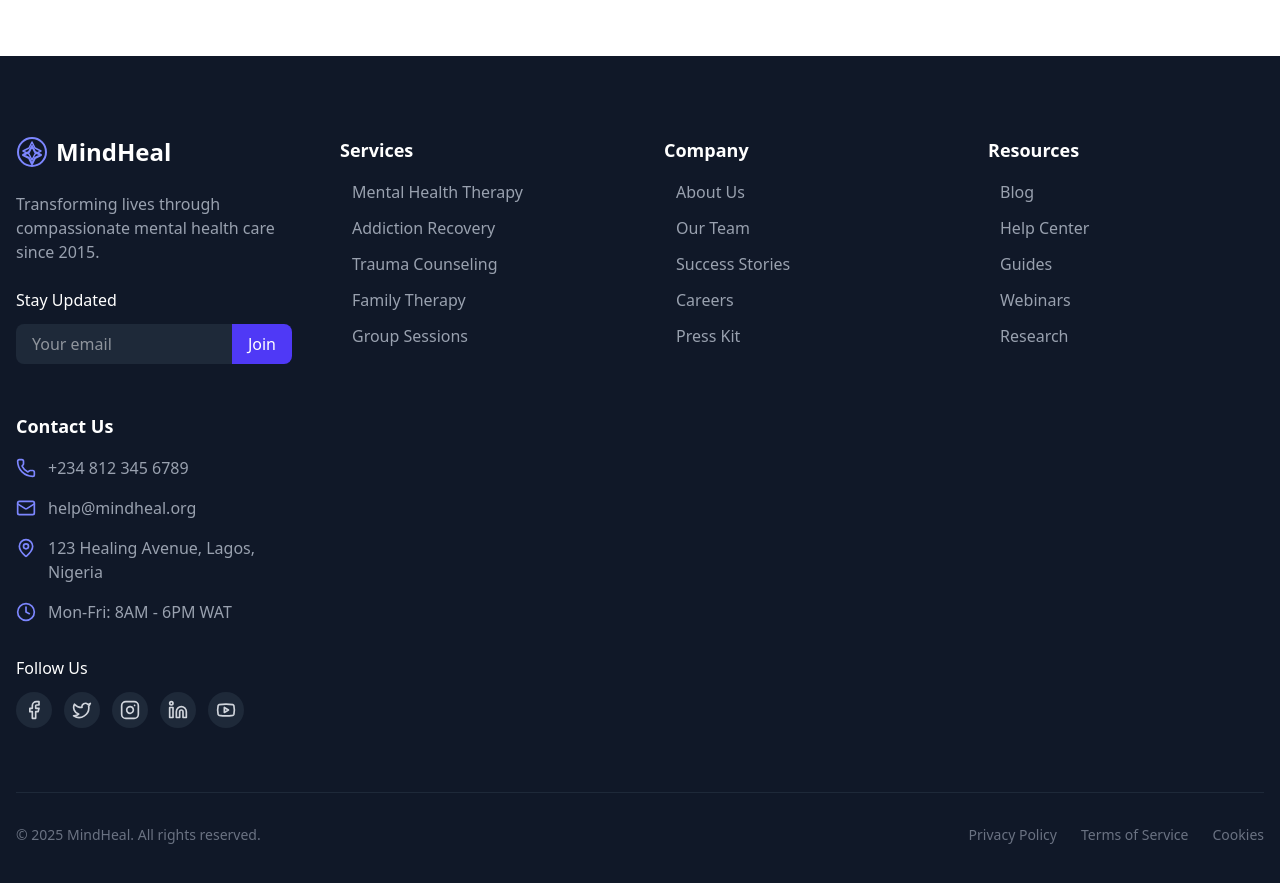
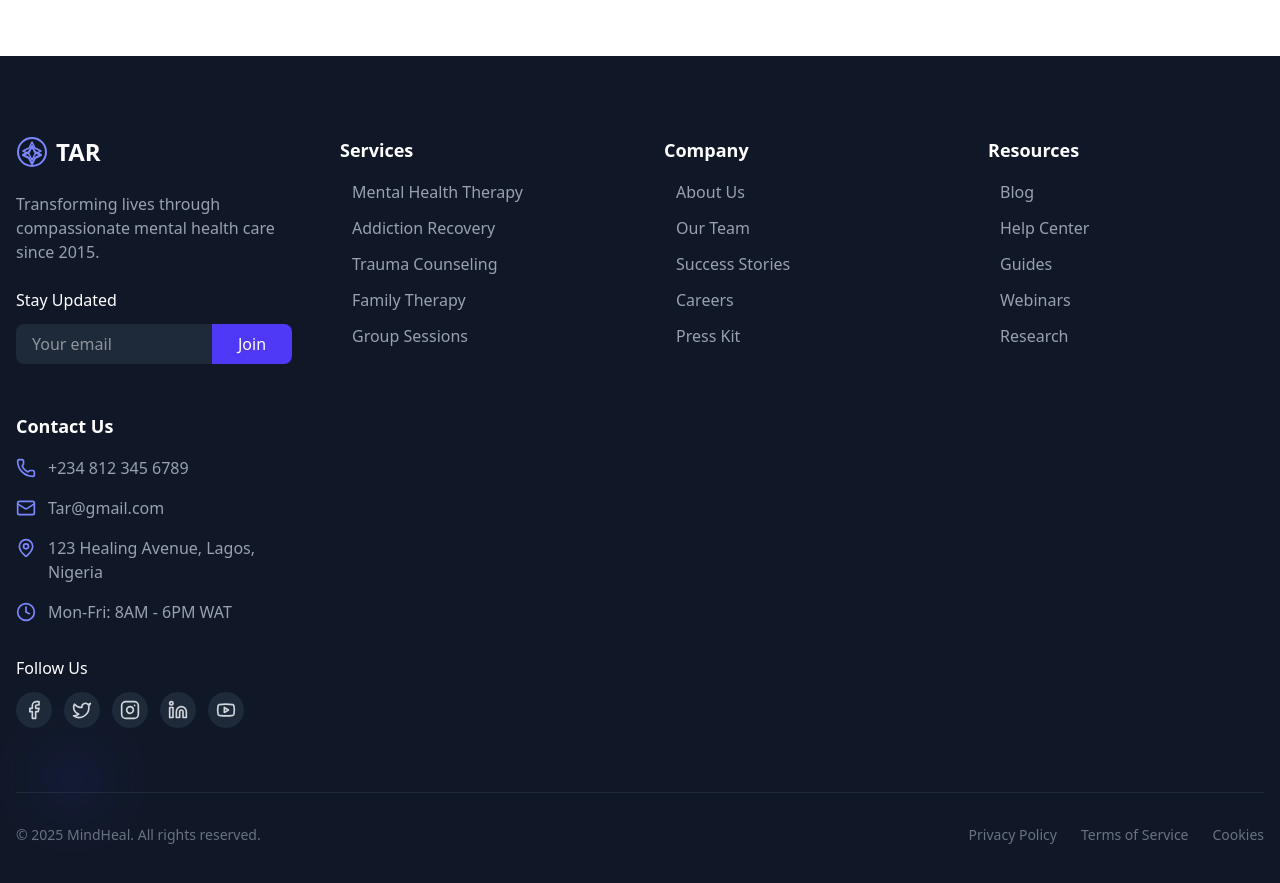
Before and after one commit to Mathvic456/Mind-heal, a React (Vite) app: page / in a window 1280 px wide. Shown: the part 7340-8223 px from the top of the page. Built offline with nearby package versions, Linux system fonts and the light colour scheme.

Commit message:
Final updates.

```diff
--- a/src/components/Contact.jsx
+++ b/src/components/Contact.jsx
@@ -75,7 +75,7 @@ export default function ContactPage() {
                   <div>
                     <h4 className="font-medium dark:text-white">Email</h4>
                     <a href="mailto:contact@mindheal.org" className="text-gray-600 dark:text-gray-300 hover:text-indigo-600 dark:hover:text-indigo-400 transition">
-                      contact@mindheal.org
+                      Tar@gmail.com
                     </a>
                   </div>
                 </div>
--- a/src/components/Footer.jsx
+++ b/src/components/Footer.jsx
@@ -1,5 +1,6 @@
 import { motion } from "framer-motion";
-import { Heart, Facebook, Twitter, Instagram, Linkedin, Youtube, Phone, Mail, MapPin, Clock } from "lucide-react";
+import { useState } from "react";
+import { Heart, Facebook, Twitter, Instagram, Linkedin, Youtube, Phone, Mail, MapPin, Clock, Loader2, X } from "lucide-react";
 
 // Custom Logo Component
 const Logo = ({ className }) => (
@@ -38,45 +39,189 @@ const Logo = ({ className }) => (
   </svg>
 );
 
+// Modal Components
+const GenericModal = ({ title, children, onClose }) => (
+  <motion.div
+    className="fixed inset-0 z-50 flex items-center justify-center bg-black/50 backdrop-blur-sm p-4"
+    initial={{ opacity: 0 }}
+    animate={{ opacity: 1 }}
+    exit={{ opacity: 0 }}
+  >
+    <motion.div
+      className="bg-gray-800 rounded-xl p-6 max-w-md w-full mx-4 relative max-h-[90vh] overflow-y-auto"
+      initial={{ scale: 0.9, y: 20 }}
+      animate={{ scale: 1, y: 0 }}
+      exit={{ scale: 0.9, y: 20 }}
+    >
+      <button
+        onClick={onClose}
+        className="absolute top-4 right-4 p-1 text-gray-400 hover:text-white"
+      >
+        <X className="h-5 w-5" />
+      </button>
+      <h3 className="text-xl font-bold text-white mb-4">{title}</h3>
+      <div className="text-gray-300">
+        {children}
+      </div>
+    </motion.div>
+  </motion.div>
+);
+
+const LoadingModal = () => (
+  <div className="fixed inset-0 z-50 flex items-center justify-center bg-black/50 backdrop-blur-sm">
+    <div className="bg-gray-800 rounded-xl p-8 max-w-xs w-full mx-4 flex flex-col items-center">
+      <Loader2 className="h-8 w-8 text-indigo-400 animate-spin mb-4" />
+      <p className="text-white">Loading content...</p>
+    </div>
+  </div>
+);
+
+const SuccessModal = ({ message, onClose }) => (
+  <div className="fixed inset-0 z-50 flex items-center justify-center bg-black/50 backdrop-blur-sm">
+    <div className="bg-gray-800 rounded-xl p-8 max-w-xs w-full mx-4 flex flex-col items-center">
+      <div className="w-12 h-12 bg-green-500/20 rounded-full flex items-center justify-center mb-4">
+        <svg className="w-6 h-6 text-green-400" fill="none" stroke="currentColor" viewBox="0 0 24 24">
+          <path strokeLinecap="round" strokeLinejoin="round" strokeWidth="2" d="M5 13l4 4L19 7" />
+        </svg>
+      </div>
+      <p className="text-white text-center mb-6">{message}</p>
+      <button
+        onClick={onClose}
+        className="bg-indigo-600 hover:bg-indigo-700 text-white px-6 py-2 rounded-lg transition"
+      >
+        Close
+      </button>
+    </div>
+  </div>
+);
+
+// Modal content components
+const TherapyContent = () => (
+  <div className="space-y-4">
+    <p>Our mental health therapy services provide professional support for various conditions including:</p>
+    <ul className="list-disc pl-5 space-y-2">
+      <li>Anxiety disorders</li>
+      <li>Depression</li>
+      <li>Bipolar disorder</li>
+      <li>PTSD</li>
+      <li>OCD</li>
+    </ul>
+    <p>All sessions are confidential and tailored to your individual needs.</p>
+  </div>
+);
+
+const AboutContent = () => (
+  <div className="space-y-4">
+    <p>Founded in 2015, TAR has been at the forefront of mental health care in Nigeria.</p>
+    <p>Our mission is to provide accessible, compassionate, and professional mental health services to all who need them.</p>
+    <p>We've helped over 5,000 clients achieve better mental wellbeing through our various programs and therapies.</p>
+  </div>
+);
+
+const PrivacyContent = () => (
+  <div className="space-y-4 text-sm">
+    <p>We take your privacy seriously. This policy explains how we collect, use, and protect your personal information.</p>
+    <h4 className="font-semibold text-white mt-4">Information Collection</h4>
+    <p>We collect information you provide when using our services, including contact details and health information necessary for treatment.</p>
+    <h4 className="font-semibold text-white mt-4">Data Security</h4>
+    <p>All client data is encrypted and stored securely in compliance with healthcare regulations.</p>
+  </div>
+);
+
+// Add more content components as needed
+
 export default function Footer() {
+  const [activeModal, setActiveModal] = useState(null);
+  const [isLoading, setIsLoading] = useState(false);
+  const [isSuccess, setIsSuccess] = useState(false);
+  const [email, setEmail] = useState("");
+
+  const openModal = (modalName) => {
+    setActiveModal(modalName);
+    document.body.style.overflow = 'hidden'; // Prevent scrolling when modal is open
+  };
+
+  const closeModal = () => {
+    setActiveModal(null);
+    document.body.style.overflow = 'auto'; // Re-enable scrolling
+  };
+
+  const handleNewsletterSubmit = async (e) => {
+    e.preventDefault();
+    setIsLoading(true);
+
+    // Simulate API call
+    await new Promise(resolve => setTimeout(resolve, 1500));
+
+    setIsLoading(false);
+    setIsSuccess(true);
+    setEmail("");
+  };
+
   const footerLinks = [
     {
       title: "Services",
       links: [
-        { name: "Mental Health Therapy", url: "#" },
-        { name: "Addiction Recovery", url: "#" },
-        { name: "Trauma Counseling", url: "#" },
-        { name: "Family Therapy", url: "#" },
-        { name: "Group Sessions", url: "#" }
+        { name: "Mental Health Therapy", modal: "therapy", content: <TherapyContent /> },
+        { name: "Addiction Recovery", modal: "addiction", content: <div>Addiction recovery content...</div> },
+        { name: "Trauma Counseling", modal: "trauma", content: <div>Trauma counseling content...</div> },
+        { name: "Family Therapy", modal: "family", content: <div>Family therapy content...</div> },
+        { name: "Group Sessions", modal: "group", content: <div>Group sessions content...</div> }
       ]
     },
     {
       title: "Company",
       links: [
-        { name: "About Us", url: "#" },
-        { name: "Our Team", url: "#" },
-        { name: "Success Stories", url: "#" },
-        { name: "Careers", url: "#" },
-        { name: "Press Kit", url: "#" }
+        { name: "About Us", modal: "about", content: <AboutContent /> },
+        { name: "Our Team", modal: "team", content: <div>Our team content...</div> },
+        { name: "Success Stories", modal: "stories", content: <div>Success stories content...</div> },
+        { name: "Careers", modal: "careers", content: <div>Careers content...</div> },
+        { name: "Press Kit", modal: "press", content: <div>Press kit content...</div> }
       ]
     },
     {
       title: "Resources",
       links: [
-        { name: "Blog", url: "#" },
-        { name: "Help Center", url: "#" },
-        { name: "Guides", url: "#" },
-        { name: "Webinars", url: "#" },
-        { name: "Research", url: "#" }
+        { name: "Blog", modal: "blog", content: <div>Blog content...</div> },
+        { name: "Help Center", modal: "help", content: <div>Help center content...</div> },
+        { name: "Guides", modal: "guides", content: <div>Guides content...</div> },
+        { name: "Webinars", modal: "webinars", content: <div>Webinars content...</div> },
+        { name: "Research", modal: "research", content: <div>Research content...</div> }
       ]
     }
   ];
 
   const contactInfo = [
-    { icon: <Phone className="w-5 h-5" />, text: "+234 812 345 6789" },
-    { icon: <Mail className="w-5 h-5" />, text: "help@mindheal.org" },
-    { icon: <MapPin className="w-5 h-5" />, text: "123 Healing Avenue, Lagos, Nigeria" },
-    { icon: <Clock className="w-5 h-5" />, text: "Mon-Fri: 8AM - 6PM WAT" }
+    {
+      icon: <Phone className="w-5 h-5" />,
+      text: "+234 812 345 6789",
+      modal: "phone",
+      content: <div>Phone contact content...</div>
+    },
+    {
+      icon: <Mail className="w-5 h-5" />,
+      text: "Tar@gmail.com",
+      modal: "email",
+      content: <div>Email contact content...</div>
+    },
+    {
+      icon: <MapPin className="w-5 h-5" />,
+      text: "123 Healing Avenue, Lagos, Nigeria",
+      modal: "location",
+      content: <div>Location content...</div>
+    },
+    {
+      icon: <Clock className="w-5 h-5" />,
+      text: "Mon-Fri: 8AM - 6PM WAT",
+      modal: "hours",
+      content: <div>Business hours content...</div>
+    }
+  ];
+
+  const legalLinks = [
+    { name: "Privacy Policy", modal: "privacy", content: <PrivacyContent /> },
+    { name: "Terms of Service", modal: "terms", content: <div>Terms of service content...</div> },
+    { name: "Cookies", modal: "cookies", content: <div>Cookies policy content...</div> }
   ];
 
   const socialLinks = [
@@ -87,8 +232,48 @@ export default function Footer() {
     { icon: <Youtube className="w-5 h-5" />, url: "#", name: "YouTube" }
   ];
 
+  // Get modal content based on active modal
+  const getModalContent = () => {
+    // Check footer links
+    for (const column of footerLinks) {
+      const link = column.links.find(link => link.modal === activeModal);
+      if (link) return link.content;
+    }
+
+    // Check contact info
+    const contact = contactInfo.find(item => item.modal === activeModal);
+    if (contact) return contact.content;
+
+    // Check legal links
+    const legal = legalLinks.find(item => item.modal === activeModal);
+    if (legal) return legal.content;
+
+    return <div>Content not found</div>;
+  };
+
   return (
-    <footer className="bg-gray-900 text-gray-300 pt-20 pb-12 px-4">
+    <footer className="bg-gray-900 text-gray-300 pt-20 pb-12 px-4 relative">
+      {/* Loading Modal */}
+      {isLoading && <LoadingModal />}
+
+      {/* Success Modal */}
+      {isSuccess && (
+        <SuccessModal
+          message="Thank you for subscribing to our newsletter!"
+          onClose={() => setIsSuccess(false)}
+        />
+      )}
+
+      {/* Content Modal */}
+      {activeModal && (
+        <GenericModal
+          title={activeModal.charAt(0).toUpperCase() + activeModal.slice(1).replace(/([A-Z])/g, ' $1')}
+          onClose={closeModal}
+        >
+          {getModalContent()}
+        </GenericModal>
+      )}
+
       {/* Floating decorative elements */}
       <motion.div
         animate={{
@@ -115,7 +300,7 @@ export default function Footer() {
           >
             <div className="flex items-center gap-2">
               <Logo className="w-8 h-8 text-indigo-400" />
-              <span className="text-2xl font-bold text-white">MindHeal</span>
+              <span className="text-2xl font-bold text-white">TAR</span>
             </div>
             <p className="text-gray-400">
               Transforming lives through compassionate mental health care since 2015.
@@ -124,20 +309,29 @@ export default function Footer() {
             {/* Newsletter */}
             <div className="space-y-3">
               <h4 className="text-white font-medium">Stay Updated</h4>
-              <div className="flex">
+              <form onSubmit={handleNewsletterSubmit} className="flex">
                 <input
                   type="email"
+                  value={email}
+                  onChange={(e) => setEmail(e.target.value)}
                   placeholder="Your email"
                   className="bg-gray-800 text-white px-4 py-2 rounded-l-lg focus:outline-none focus:ring-2 focus:ring-indigo-500 w-full"
+                  required
                 />
                 <motion.button
+                  type="submit"
                   whileHover={{ scale: 1.05 }}
                   whileTap={{ scale: 0.95 }}
-                  className="bg-indigo-600 hover:bg-indigo-700 text-white px-4 py-2 rounded-r-lg transition"
+                  className="bg-indigo-600 hover:bg-indigo-700 text-white px-4 py-2 rounded-r-lg transition flex items-center justify-center min-w-[80px]"
+                  disabled={isLoading}
                 >
-                  Join
+                  {isLoading ? (
+                    <Loader2 className="h-4 w-4 animate-spin" />
+                  ) : (
+                    'Join'
+                  )}
                 </motion.button>
-              </div>
+              </form>
             </div>
           </motion.div>
 
@@ -154,14 +348,14 @@ export default function Footer() {
               <ul className="space-y-3">
                 {column.links.map((link) => (
                   <li key={link.name}>
-                    <motion.a
+                    <motion.button
                       whileHover={{ x: 5 }}
-                      href={link.url}
-                      className="text-gray-400 hover:text-indigo-400 transition flex items-center gap-2"
+                      onClick={() => openModal(link.modal)}
+                      className="text-gray-400 hover:text-indigo-400 transition flex items-center gap-2 w-full text-left"
                     >
                       <span className="w-1 h-1 bg-indigo-400 rounded-full opacity-0 group-hover:opacity-100 transition" />
                       {link.name}
-                    </motion.a>
+                    </motion.button>
                   </li>
                 ))}
               </ul>
@@ -180,7 +374,12 @@ export default function Footer() {
               {contactInfo.map((item, index) => (
                 <li key={index} className="flex items-start gap-3">
                   <div className="text-indigo-400 mt-0.5">{item.icon}</div>
-                  <span className="text-gray-400">{item.text}</span>
+                  <button
+                    onClick={() => openModal(item.modal)}
+                    className="text-gray-400 hover:text-indigo-400 text-left"
+                  >
+                    {item.text}
+                  </button>
                 </li>
               ))}
             </ul>
@@ -196,6 +395,8 @@ export default function Footer() {
                     aria-label={social.name}
                     whileHover={{ y: -5 }}
                     className="bg-gray-800 hover:bg-indigo-600 text-gray-300 hover:text-white p-2 rounded-full transition"
+                    target="_blank"
+                    rel="noopener noreferrer"
                   >
                     {social.icon}
                   </motion.a>
@@ -224,38 +425,19 @@ export default function Footer() {
             © {new Date().getFullYear()} MindHeal. All rights reserved.
           </motion.p>
 
-          <div className="flex items-center gap-1 text-gray-500">
-
-          </div>
-
           <div className="flex gap-6">
-            <motion.a
-              href="#"
-              initial={{ opacity: 0 }}
-              whileInView={{ opacity: 1 }}
-              transition={{ delay: 0.3 }}
-              className="text-gray-500 hover:text-indigo-400 text-sm transition"
-            >
-              Privacy Policy
-            </motion.a>
-            <motion.a
-              href="#"
-              initial={{ opacity: 0 }}
-              whileInView={{ opacity: 1 }}
-              transition={{ delay: 0.4 }}
-              className="text-gray-500 hover:text-indigo-400 text-sm transition"
-            >
-              Terms of Service
-            </motion.a>
-            <motion.a
-              href="#"
-              initial={{ opacity: 0 }}
-              whileInView={{ opacity: 1 }}
-              transition={{ delay: 0.5 }}
-              className="text-gray-500 hover:text-indigo-400 text-sm transition"
-            >
-              Cookies
-            </motion.a>
+            {legalLinks.map((link, index) => (
+              <motion.button
+                key={link.name}
+                onClick={() => openModal(link.modal)}
+                initial={{ opacity: 0 }}
+                whileInView={{ opacity: 1 }}
+                transition={{ delay: 0.3 + (index * 0.1) }}
+                className="text-gray-500 hover:text-indigo-400 text-sm transition"
+              >
+                {link.name}
+              </motion.button>
+            ))}
           </div>
         </div>
       </div>
```
